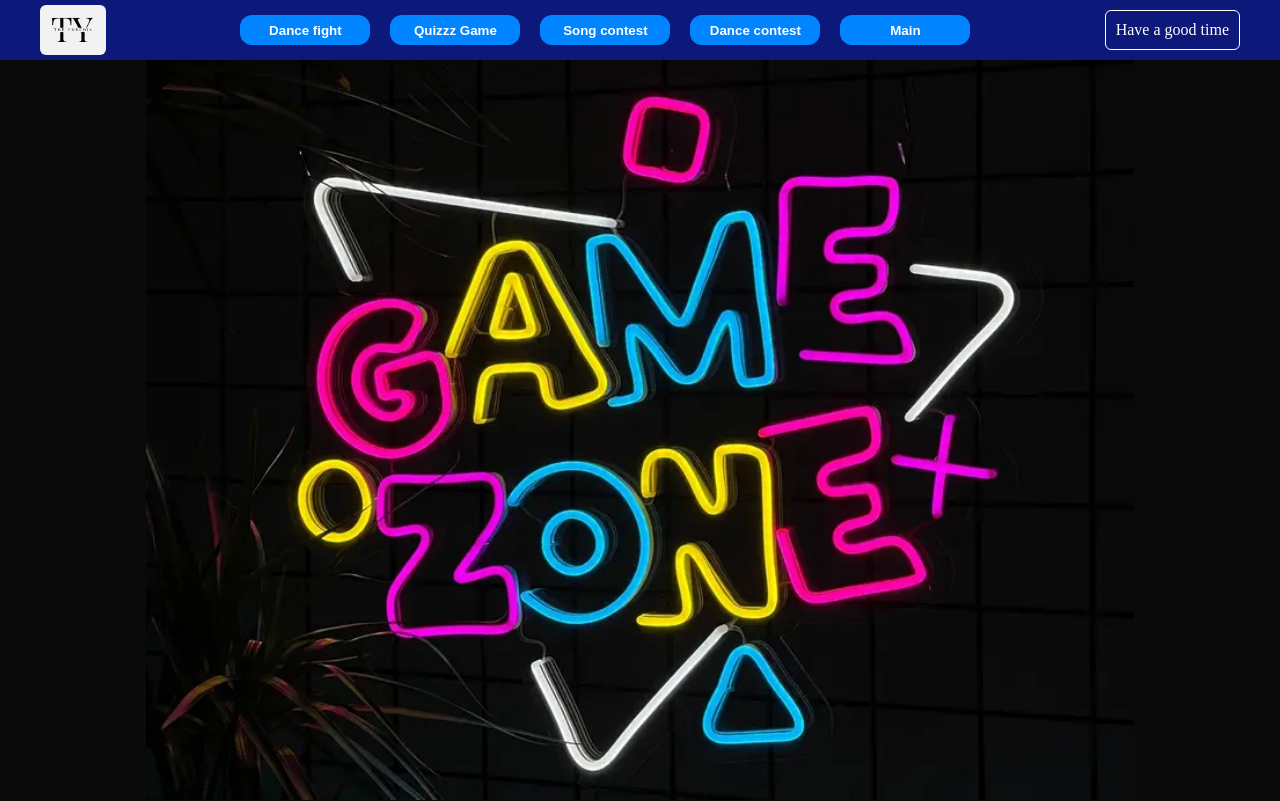
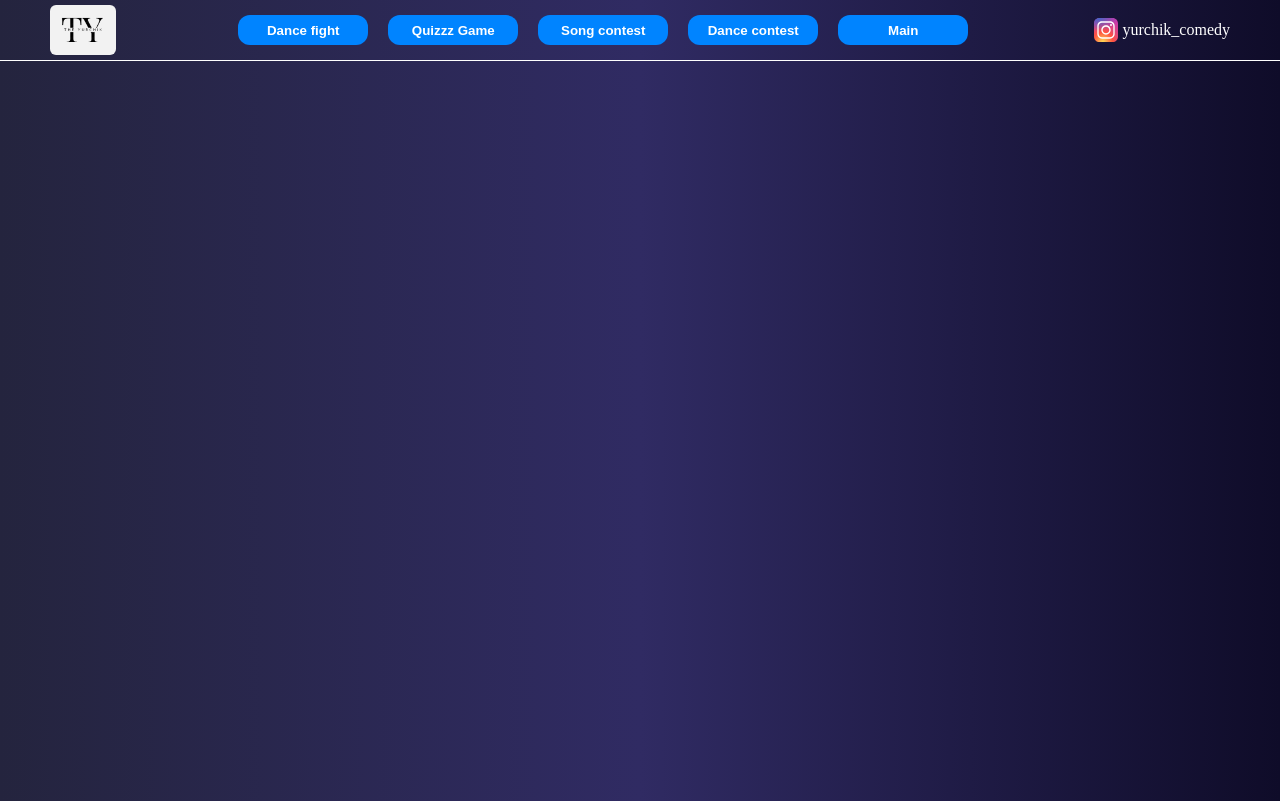
Before and after one commit to Yurchik-dev/event-games, a website: page index.html in a window 1280 px wide. Drawn offline with Linux system fonts and the light colour scheme.

Commit message:
Added fonts inter & noto sans for project

```diff
--- a/_battleDancePage.scss
+++ b/_battleDancePage.scss
@@ -3,8 +3,6 @@
     position: relative;
     display: flex;
     gap: 20px;
-    /* width: 100%;
-    height: 100%; */
     justify-content: space-around;
     align-items: end;
 }
--- a/_global.scss
+++ b/_global.scss
@@ -1,9 +1,12 @@
+@use 'variables';
 
 body {
     margin: 0;
     padding: 0;
     box-sizing: border-box;
-    background-color: #0A0A0A;
+    background: #0f0c29;  /* fallback for old browsers */
+    background: -webkit-linear-gradient(to right, #24243e, #302b63, #0f0c29);  /* Chrome 10-25, Safari 5.1-6 */
+    background: variables.$mainBg; /* W3C, IE 10+/ Edge, Firefox 16+, Chrome 26+, Opera 12+, Safari 7+ */
 }
 
 p {
@@ -19,3 +22,13 @@ section {
     margin: 0 auto;
     padding: 0 20px;
 }
+
+.inter {
+    font-size: 2rem;
+    font-family: variables.$mainFont;
+}
+
+.noto {
+    font-size: 2rem;
+    font-family: variables.$accentFont;
+}
--- a/_header.scss
+++ b/_header.scss
@@ -1,40 +1,43 @@
+@use 'variables';
 
-.logo {
+.header {
+    position: sticky;
+    min-height: 60px;
+    background-color: variables.$mainBg;
+    display: flex;
+    align-items: center;
+    justify-content: space-between;
+    border-bottom: 1px solid white;
+    padding: 0 40px;
+
+        &_logo {
         height: 50px;
+        padding: 0 10px;
         color: #fff;
-}
 
-.logo_img {
+            &_img {
             width: 100%;
             height: 100%;
             object-fit: cover;
             border-radius: 6px;
             }
-
-.advertise {
-    color: #fff;
-    border: 1px solid white;
-    border-radius: 6px;
-    padding: 10px;
         }
 
-.header_wrapper {
-    /* width: 100%; */
-    position: sticky;
-    height: 60px;
-    /* background-color: #14748b; */
-    background-color: #0d187b;
+        &_buttons {
             display: flex;
-    align-items: center;
-    justify-content: space-between;
-    padding: 0 40px;
-}
-
-.btns_main_wrapper {
-    display: flex;
+            flex-wrap: wrap;
             align-items: center;
             justify-content: center;
             gap: 20px;
+        }
+
+        &_contacts {
+            display: flex;
+            align-items: center;
+            color: #fff;
+            border-radius: 6px;
+            padding: 0 10px;
+        }
     }
 
 .btn_main {
--- a/_mainPage.scss
+++ b/_mainPage.scss
@@ -1,16 +1,16 @@
 
 .main_section {
     display: block;
+
+    &-wrapper {
+        height: calc(100vh - 60px);
+        display: flex;
+        align-items: center;
+        justify-content: center;
+    }
 }
 
 .main_img {
     height: 100%;
     object-fit: contain;
 }
-
-.main_wrapper {
-    height: calc(100vh - 60px);
-    display: flex;
-    align-items: center;
-    justify-content: center;
-}
--- a/_variables.scss
+++ b/_variables.scss
@@ -0,0 +1,5 @@
+
+    $mainBg: linear-gradient(to right, #24243e, #302b63, #0f0c29);
+    $color: red;
+    $mainFont: "Inter", sans-serif;
+    $accentFont: "Noto Sans", sans-serif;
--- a/index.html
+++ b/index.html
@@ -6,30 +6,34 @@
     <title>EventApp</title>
     <link rel="stylesheet" href="./dist/style.css">
     <link rel="icon" href="./src/favicon-32x32.png">
+    <link rel="preconnect" href="https://fonts.googleapis.com">
+    <link rel="preconnect" href="https://fonts.gstatic.com" crossorigin>
+    <link href="https://fonts.googleapis.com/css?family=Inter:100,200,300,regular,500,600,700,800,900,italic&family=Noto+Sans:ital,wght@0,100..900;1,100..900&display=swap" rel="stylesheet"/>
 </head>
 <body>
 <header>
-    <div class="header_wrapper">
-        <div class="logo">
-            <img class="logo_img" src="./src/images/logoMin.png" alt="logo YY">
+    <div class="header">
+        <div class="header_logo">
+            <img class="header_logo_img" src="./src/images/logoMin.png" alt="logo YY">
         </div>
-        <div class="btns_main_wrapper">
+        <div class="header_buttons">
             <button class="btn_main" data="dance_section">Dance fight</button>
             <button class="btn_main" data="quiz_section">Quizzz Game</button>
             <button class="btn_main" data="song_section">Song contest</button>
             <button class="btn_main" data="dance_section2">Dance contest</button>
             <button class="btn_main" data="main_section">Main</button>
         </div>
-        <div class="advertise">Have a good time</div>
+        <div class="header_contacts">
+            <img src="./src/icons/insta_icon.svg" alt="insta-logo" width="32" height="32">
+            <p>yurchik_comedy</p>
+        </div>
     </div>
 </header>
-
-</div>
 <main>
     <section class="main_section" id="main_section">
         <div class="container">
-            <div class="main_wrapper">
-                <img class="main_img" src="./src/images/gameImg.webp" alt="image">
+            <div class="main_section-wrapper">
+                <!-- <img class="main_img" src="./src/images/gameImg.webp" alt="image"> -->
             </div>
     </div>
     </section>
--- a/script.js
+++ b/script.js
@@ -544,3 +544,11 @@ chooseButtonsDance2.forEach(item => {
 function greyDiv(el) {
     el.style.background = 'grey'
 }
+
+
+function listenClick() {
+    document.body.addEventListener('click', (e) => console.log(e.target)
+    )
+
+}
+listenClick()
--- a/style.scss
+++ b/style.scss
@@ -1,5 +1,5 @@
+@use 'variables';
 @use 'global';
-@use 'variables';
 @use 'header';
 @use 'mainPage';
 @use 'quizPage';
```
Also changed, not shown: dist/style.css, src/icons/insta_icon.svg (added), 1 other file. Lines whose indentation alone changed are shown as unchanged.
